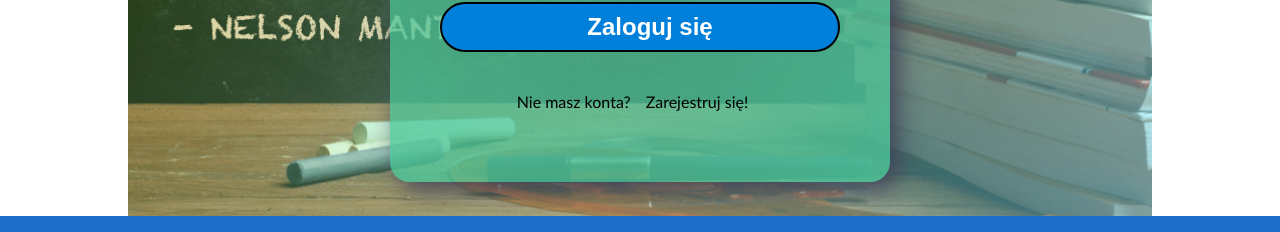
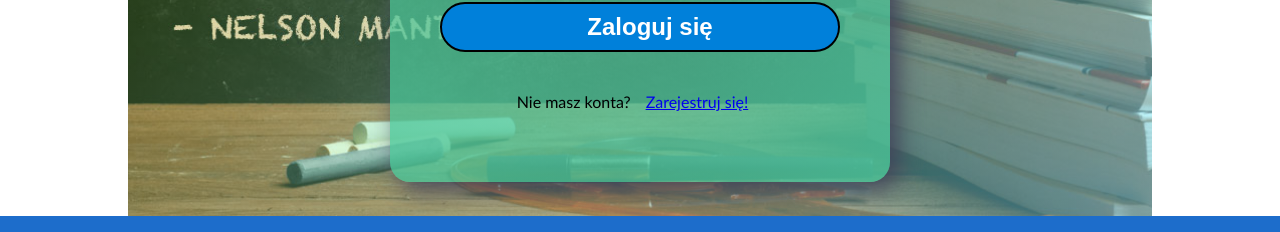
Before and after one commit to Bartiiio/eKorki, a Vue app in the folder vueapp/: page /login in a window 1280 px wide. Shown: the part 483-715 px from the top of the page. Built offline with nearby package versions, Linux system fonts and the light colour scheme.

Commit message:
bring back register button

```diff
--- a/vueapp/src/pages/coaches/CoachesLogin.vue
+++ b/vueapp/src/pages/coaches/CoachesLogin.vue
@@ -35,7 +35,7 @@
                </div>
                <div class="signIn">
                   <p>Nie masz konta?</p>
-                  <p>Zarejestruj się!</p>
+                  <router-link to="/register"> <p>Zarejestruj się!</p></router-link>
                </div>
             </div>
          </form>
```
